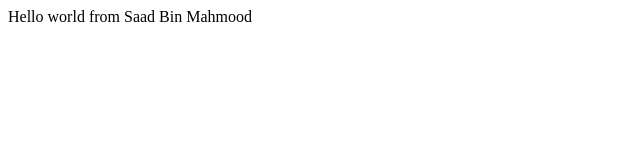
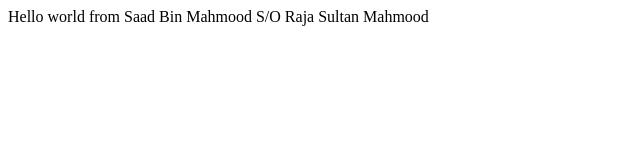
Before and after one commit to saadbinmehmood/Bootcamp2020, a plain HTML site: page index.html in a window 1280 px wide. Shown: the whole page, without its empty margins (0-640 px from the left). Drawn offline with Linux system fonts and the light colour scheme.

Commit message:
Update index.html

```diff
--- a/index.html
+++ b/index.html
@@ -5,7 +5,7 @@
 </head>
 <body>
     <div>
-        Hello world from Saad Bin Mahmood
+        Hello world from Saad Bin Mahmood S/O Raja Sultan Mahmood
     </div>
 </body>
 </html>
```
